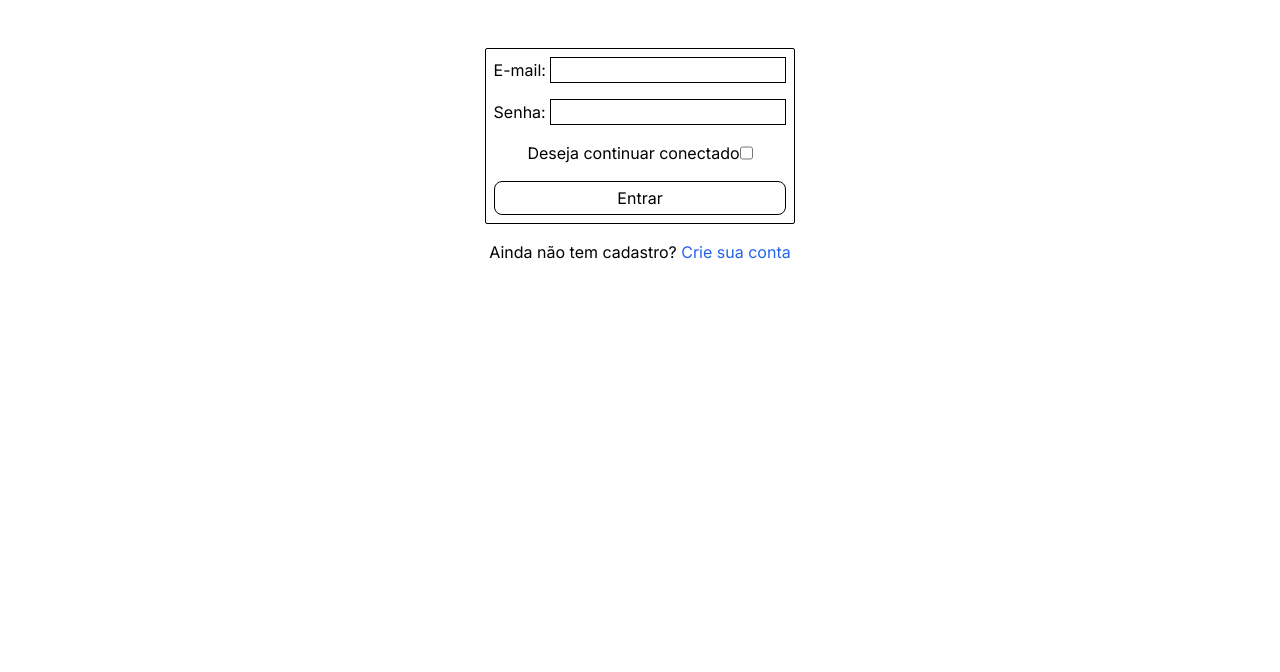
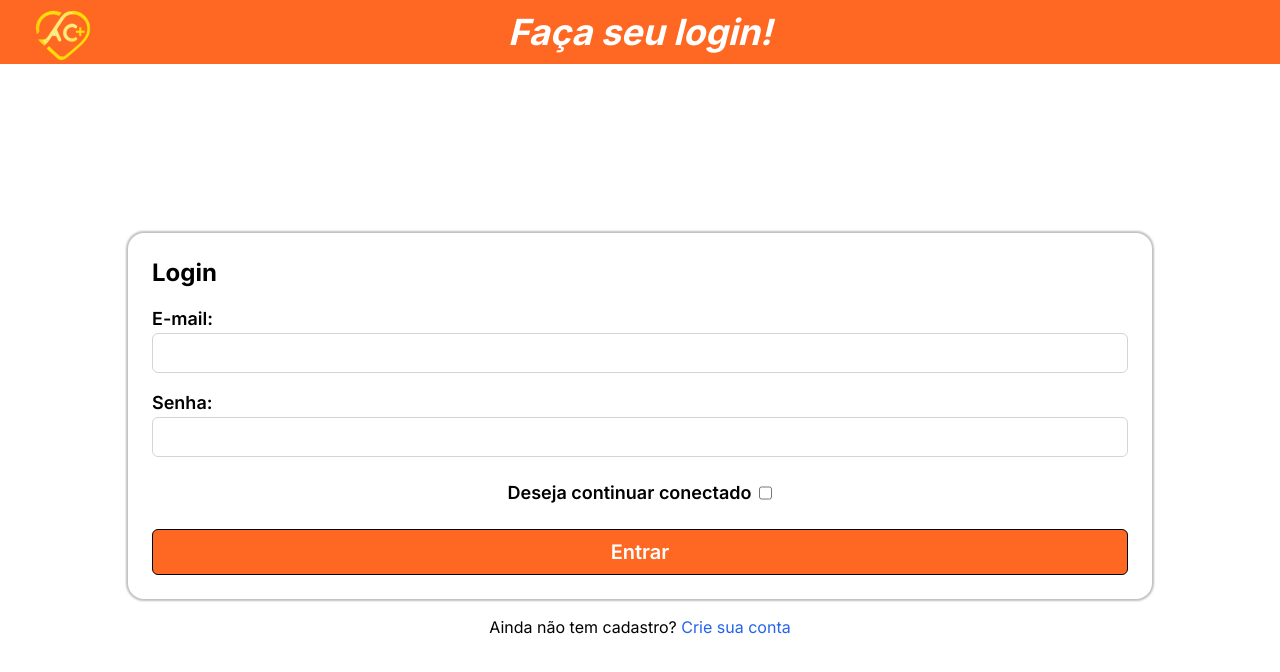
Before and after one commit to Artificial-Care-Plus/website, a Next.js app: page /login in a window 1280 px wide. Shown: the top 672 px of the page. Built offline with nearby package versions, Linux system fonts and the light colour scheme.

Commit message:
Fix form styling and add login header

```diff
--- a/src/app/(user)/cadastro/page.jsx
+++ b/src/app/(user)/cadastro/page.jsx
@@ -10,6 +10,17 @@ export default function Cadastro() {
     const [status, setStatus] = useState(null)
     const router = useRouter()
     let manterLogado = false
+
+    const dataMinima = () => {
+        const idadeMinima = 13
+        return `${
+            parseInt(new Date().toISOString().split('T')[0].slice(0, 4)) -
+            idadeMinima
+        }-${new Date().toISOString().split('T')[0].slice(5, 7)}-${new Date()
+            .toISOString()
+            .split('T')[0]
+            .slice(8, 10)}`
+    }
     const onSubmit = async (event) => {
         event.preventDefault()
         const formData = new FormData(event.target)
@@ -57,6 +68,7 @@ export default function Cadastro() {
             )}
             <main className="flex h-full w-full flex-col items-center justify-center gap-4 p-12 max-lg:p-0 max-lg:pb-8 max-lg:pt-8">
                 <form action="#" onSubmit={onSubmit} className="formCadastro">
+                    <legend className="text-2xl font-bold">Cadastro</legend>
                     <div className={'flex flex-col justify-around'}>
                         <label htmlFor="nome">Nome: </label>
                         <input
@@ -108,6 +120,7 @@ export default function Cadastro() {
                             type="date"
                             name="nascimento"
                             id="nascimento"
+                            max={dataMinima()}
                         />
                     </div>
                     <div className={'flex flex-col justify-around'}>
--- a/src/app/(user)/login/page.jsx
+++ b/src/app/(user)/login/page.jsx
@@ -1,5 +1,6 @@
 'use client'
 
+import HeaderUser from '@/components/HeaderUser'
 import StatusMsg from '@/components/StatusMsg'
 import Link from 'next/link'
 import { useRouter } from 'next/navigation'
@@ -48,19 +49,23 @@ export default function Login() {
     }
     return (
         <>
+        <HeaderUser>Faça seu login!</HeaderUser>
+            <main className="flex h-[93vh] w-full flex-col items-center justify-center gap-4 p-12">
             {status && (
                 <StatusMsg
                     resposta={status.resposta}
                     sucesso={status.sucesso}
                 />
             )}
-            <main className="flex h-full w-full flex-col items-center justify-center gap-4 p-12">
                 <form
                     action="#"
-                    className="flex flex-col gap-4 rounded-sm border border-black p-2"
+                    className="formLogin"
                     onSubmit={onSubmit}
                 >
-                    <div>
+                    <legend className="text-2xl font-bold">
+                        Login
+                    </legend>
+                    <div className='flex flex-col'>
                         <label htmlFor="email">E-mail: </label>
                         <input
                             type="email"
@@ -70,7 +75,7 @@ export default function Login() {
                             ref={email}
                         />
                     </div>
-                    <div>
+                    <div className='flex flex-col'>
                         <label htmlFor="senha">Senha: </label>
                         <input
                             type="password"
@@ -82,7 +87,7 @@ export default function Login() {
                     <div className="flex justify-around">
                         <label
                             htmlFor="manter-logado"
-                            className="flex justify-around"
+                            className="flex items-center gap-2"
                         >
                             Deseja continuar conectado
                             <input
--- a/src/app/globals.css
+++ b/src/app/globals.css
@@ -8,7 +8,7 @@
 }
 
 @layer components {
-    .formCadastro {
+    .formCadastro, .formLogin {
         @apply flex w-full max-w-screen-lg flex-col gap-4 rounded-2xl bg-white p-6 shadow-[0_0_2px_2px_rgba(0,0,0,0.25)] max-lg:rounded-none max-lg:shadow-none;
 
         & input {
```
